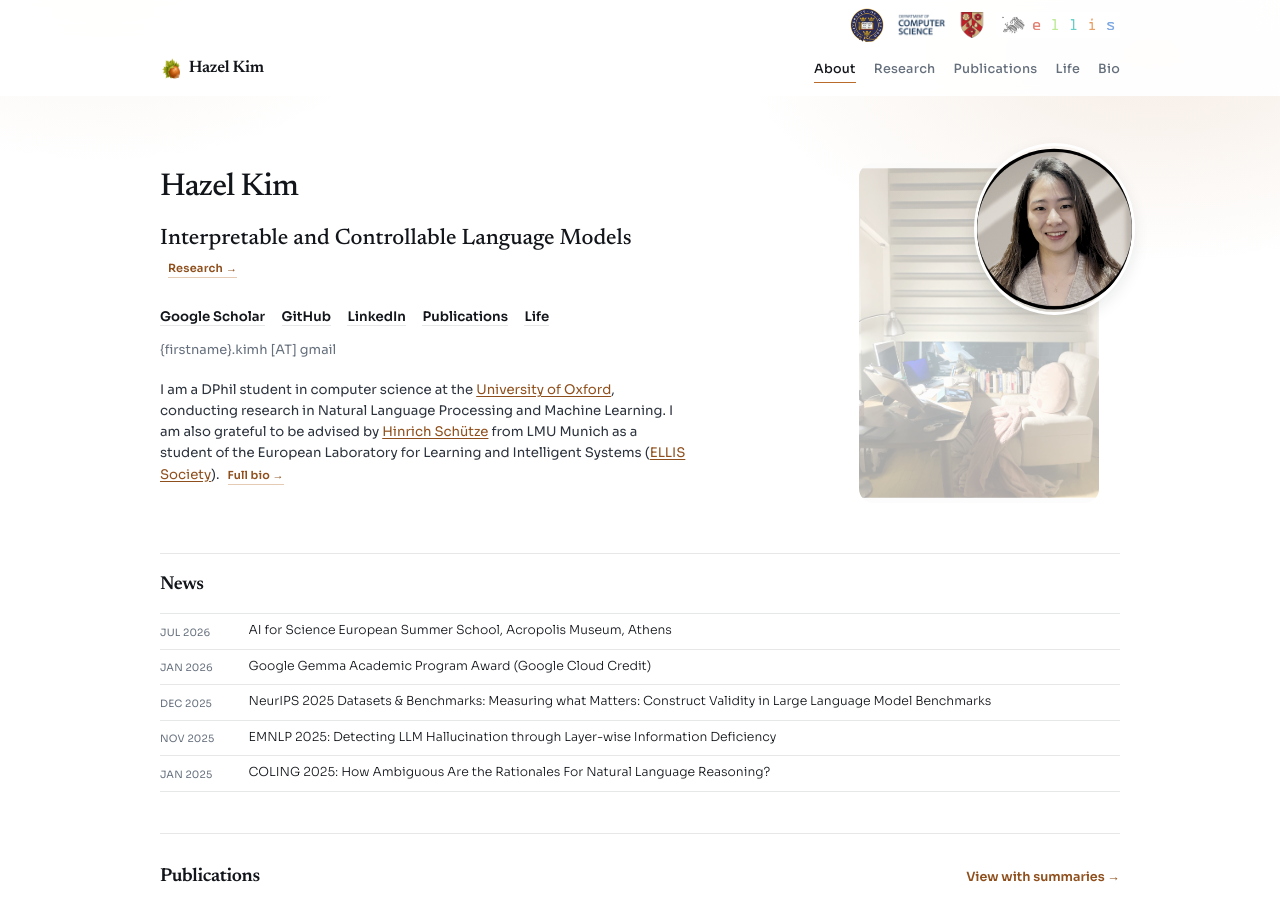
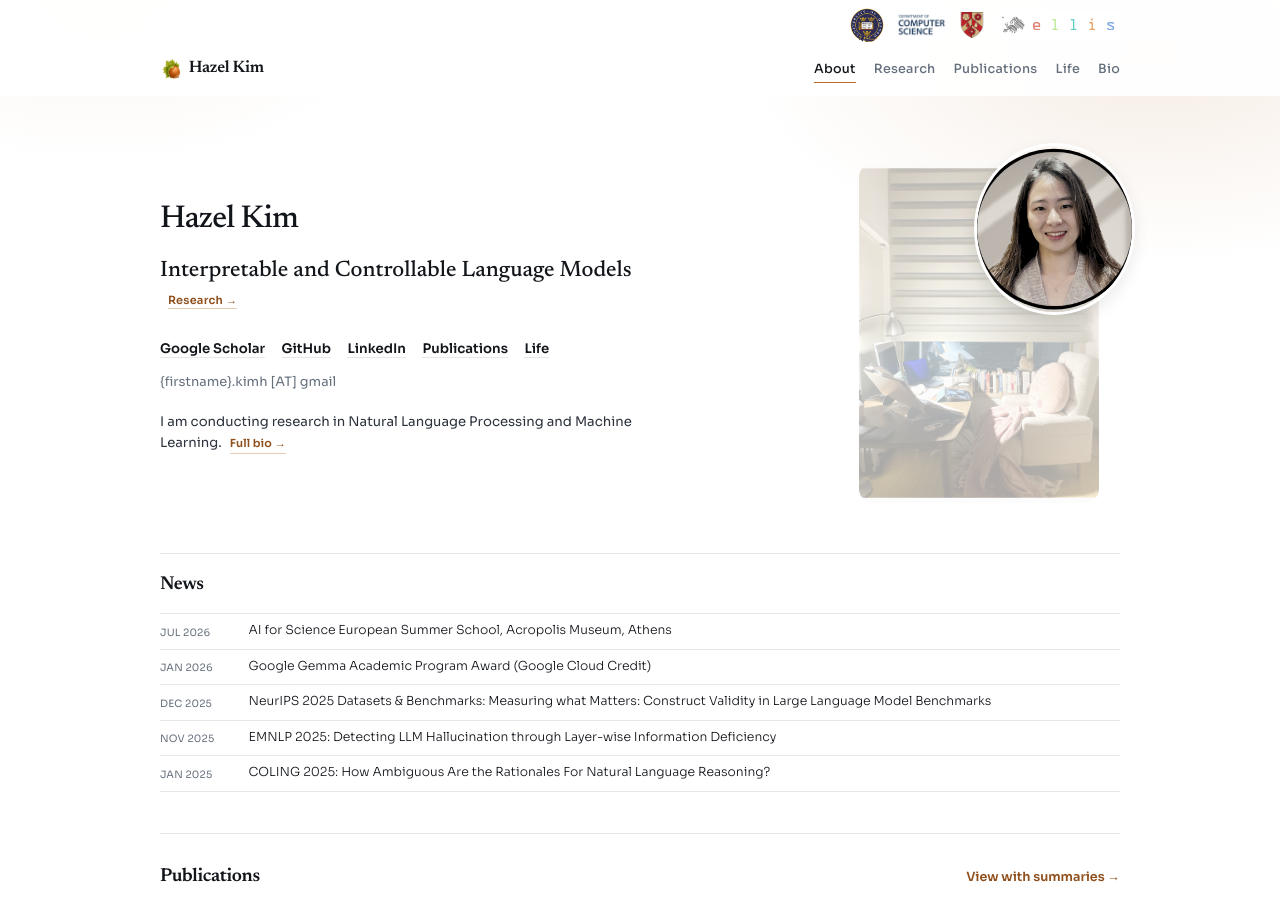
Before and after one commit to hazelhkim/hazelhkim.github.io, a Jekyll site: the page built from index.html, in a window 1280 px wide and 900 px high. Built offline with Jekyll 4.4.1, drawn with Linux system fonts in a browser that asks for light colours.

Commit message:
Update bio section in index.html
Removed mention of advisor and ELLIS Society from bio.

```diff
--- a/index.html
+++ b/index.html
@@ -20,8 +20,8 @@
     <p class="hero-email">{{ site.data.main_info.email }}</p>
     <div class="hero-about prose">
       <p>
-        I am a DPhil student in computer science at the <a href="https://www.ox.ac.uk/" target="_blank" rel="noopener">University of Oxford</a>, conducting research in Natural Language Processing and Machine Learning.
-        I am also grateful to be advised by <a href="https://cisnlp.github.io/about/" target="_blank" rel="noopener">Hinrich Schütze</a> from LMU Munich as a student of the European Laboratory for Learning and Intelligent Systems (<a href="https://ellis.eu/" target="_blank" rel="noopener">ELLIS Society</a>).
+        I am conducting research in Natural Language Processing and Machine Learning.
+        <!-- I am also grateful to be advised by <a href="https://cisnlp.github.io/about/" target="_blank" rel="noopener">Hinrich Schütze</a> from LMU Munich as a student of the European Laboratory for Learning and Intelligent Systems (<a href="https://ellis.eu/" target="_blank" rel="noopener">ELLIS Society</a>). -->
         <a class="hero-bio-link" href="{{ '/bio/' | relative_url }}">Full bio →</a>
       </p>
     </div>
```
